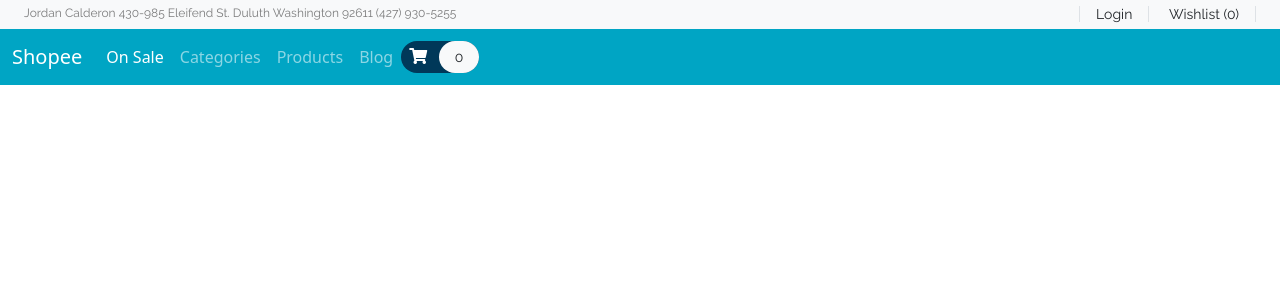
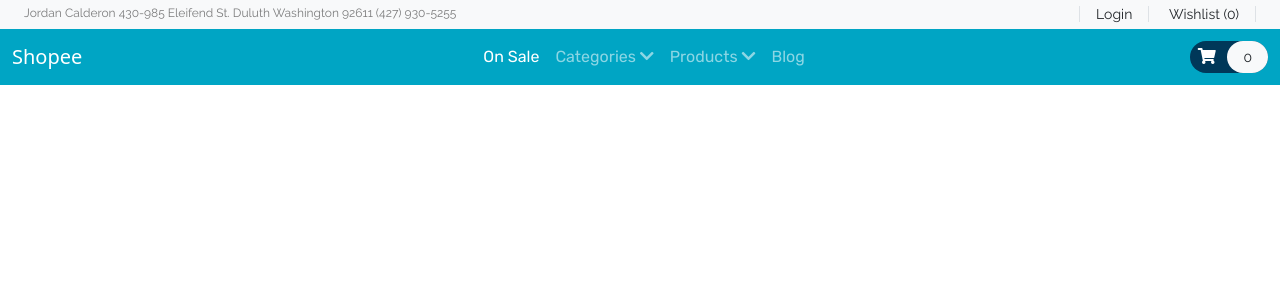
Before and after one commit to Ghidyon/shopee, a PHP site: page / in a window 1280 px wide. Shown: the top 300 px of the page. Run offline with PHP 8.4, Linux system fonts and the light colour scheme; some web fonts are replaced.

Commit message:
navbar completed

```diff
--- a/index.html
+++ b/index.html
@@ -53,15 +53,15 @@
                     <span class="navbar-toggler-icon"></span>
                 </button>
                 <div class="collapse navbar-collapse" id="navbarNav">
-                    <ul class="navbar-nav">
+                    <ul class="navbar-nav mx-auto font-rubik">
                         <li class="nav-item">
                             <a class="nav-link active" aria-current="page" href="#">On Sale</a>
                         </li>
                         <li class="nav-item">
-                            <a class="nav-link" href="#">Categories</a>
+                            <a class="nav-link" href="#">Categories <i class="fas fa-chevron-down"></i></a>
                         </li>
                         <li class="nav-item">
-                            <a class="nav-link" href="#">Products</a>
+                            <a class="nav-link" href="#">Products <i class="fas fa-chevron-down"></i></a>
                         </li>
                         <li class="nav-item">
                             <a class="nav-link" href="#">Blog</a>
--- a/styles/main.css
+++ b/styles/main.css
@@ -24,6 +24,6 @@ a {
     text-decoration: none !important;
 }
 
-a:hover {
+/* a:hover {
     text-decoration: underline !important;
-}
+} */
```
